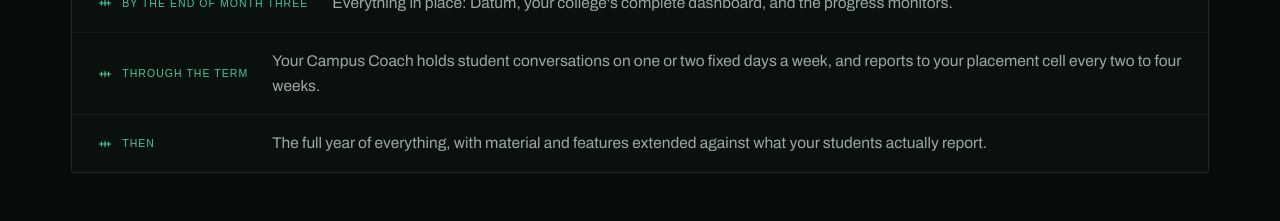
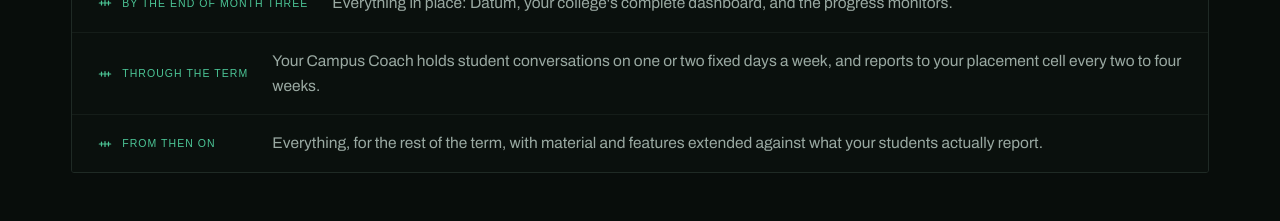
Before and after one commit to verastack-labs/origan, a Next.js app: page /partnership in a window 1280 px wide. Shown: the part 3800-4021 px from the top of the page. Built offline with nearby package versions, Linux system fonts and the light colour scheme; a web font is replaced by a local one.

Commit message:
Copy: the last timeline row no longer implies a year after month three

```diff
--- a/src/data/content.ts
+++ b/src/data/content.ts
@@ -518,7 +518,7 @@ export const partnership = {
       { when: "Months two and three", what: "Assessment continues, and the tools are built and tuned to what it finds." },
       { when: "By the end of month three", what: "Everything in place: Datum, your college's complete dashboard, and the progress monitors." },
       { when: "Through the term", what: "Your Campus Coach holds student conversations on one or two fixed days a week, and reports to your placement cell every two to four weeks." },
-      { when: "Then", what: "The full year of everything, with material and features extended against what your students actually report." },
+      { when: "From then on", what: "Everything, for the rest of the term, with material and features extended against what your students actually report." },
     ],
   },
 
```
